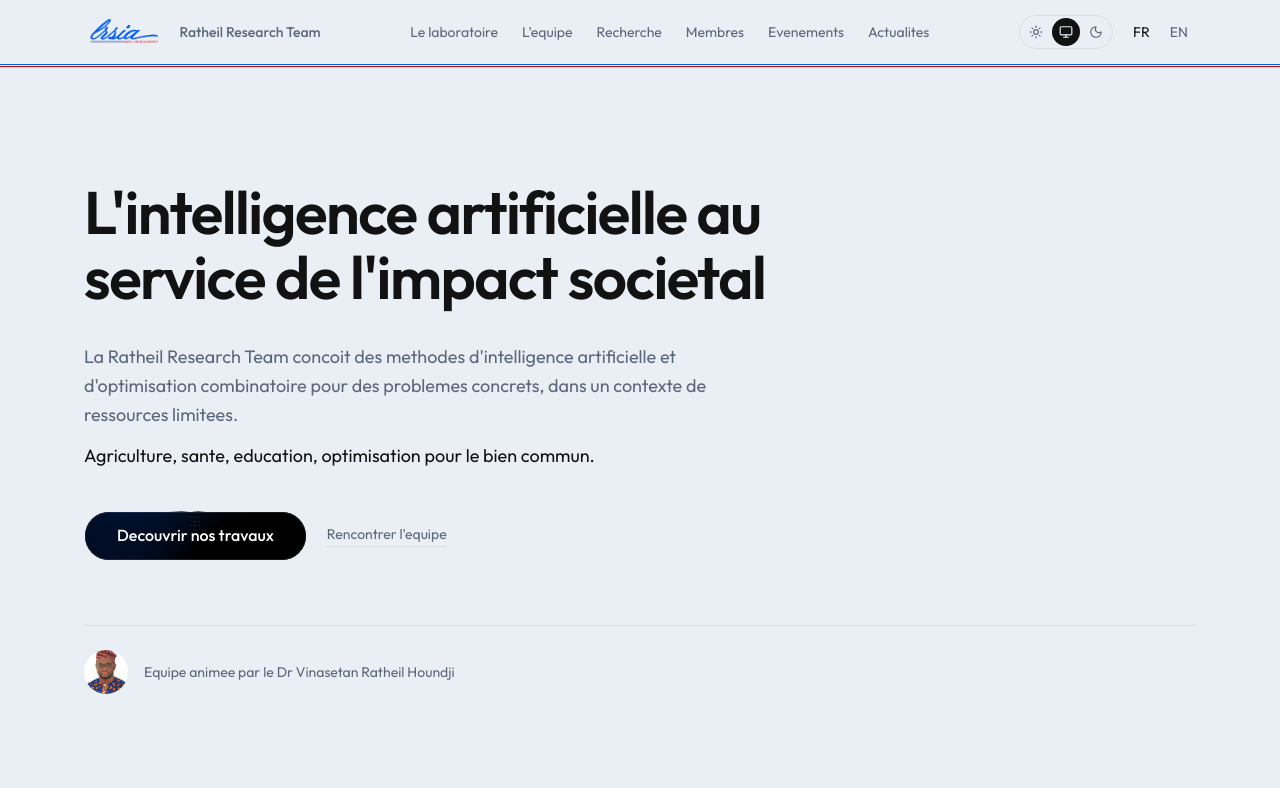
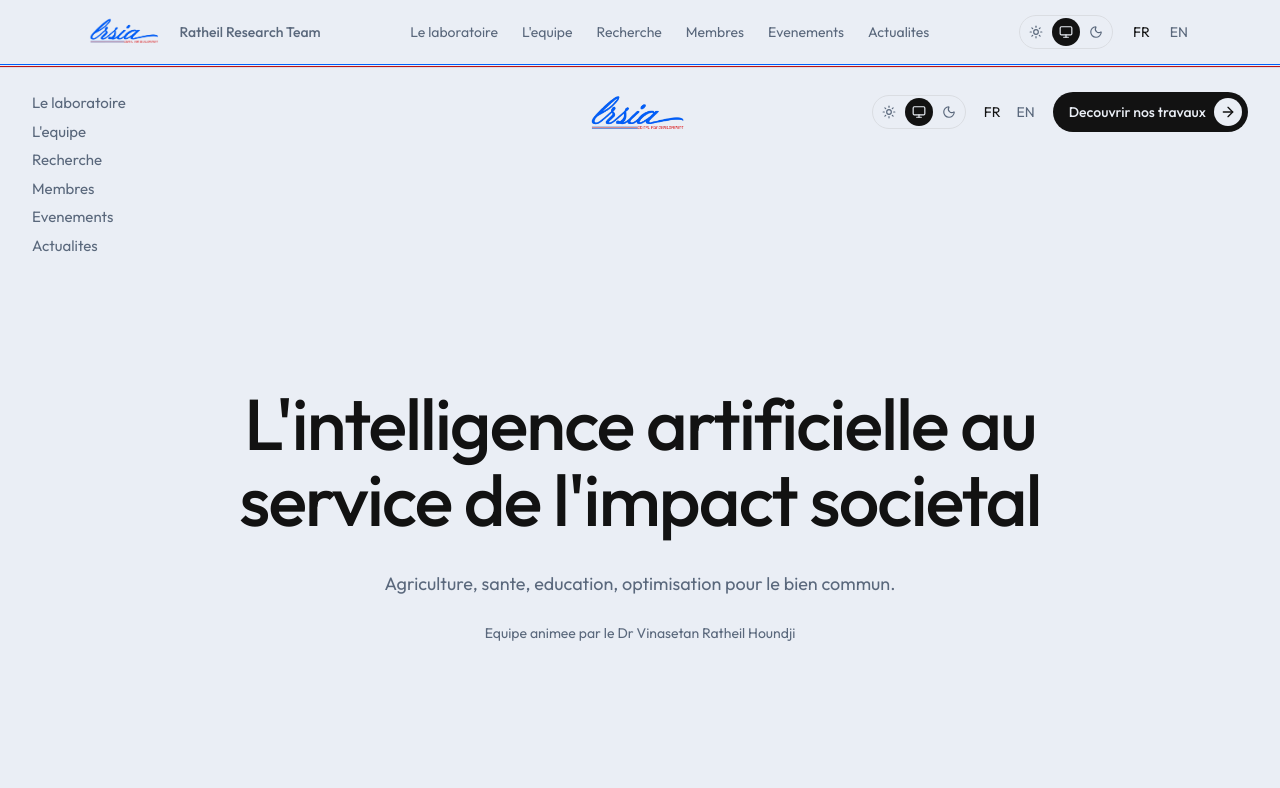
Before and after one commit to uac-rrteam/uac-rrteam.github.io, a React (Vite) app: page /1 in a window 1280 px wide. Shown: the top 788 px of the page. Built offline with nearby package versions, Linux system fonts and the light colour scheme.

Commit message:
Refond le hero en pleine page facon micro1 (nav verticale a gauche, logo centre, CTA a droite) et arrondit le bouton retour en haut

```diff
--- a/src/App.tsx
+++ b/src/App.tsx
@@ -1,4 +1,4 @@
-import { Navigate, Outlet, Route, Routes } from "react-router-dom";
+import { Navigate, Outlet, Route, Routes, useLocation } from "react-router-dom";
 import { LangProvider } from "@/i18n/lang";
 import { SmoothScroll } from "@/providers/SmoothScroll";
 import { SiteHeader } from "@/components/layout/SiteHeader";
@@ -16,11 +16,16 @@ import { BlogPost } from "@/pages/BlogPost";
 
 /** Coquille commune a toutes les pages : la langue vient du prefixe d'URL. */
 function LangLayout() {
+  const { pathname } = useLocation();
+  // L'accueil porte sa propre nav plein ecran (disposition micro1). Les pages
+  // internes utilisent la barre standard.
+  const isHome = /^\/(fr|en)\/?$/.test(pathname);
+
   return (
     <LangProvider>
       <SmoothScroll>
         <ScrollToTop />
-        <SiteHeader />
+        {!isHome && <SiteHeader />}
         <main>
           <Outlet />
         </main>
--- a/src/components/layout/SiteFooter.tsx
+++ b/src/components/layout/SiteFooter.tsx
@@ -131,7 +131,7 @@ function BackToTop({ label }: { label: string }) {
       type="button"
       onClick={() => window.scrollTo({ top: 0, behavior: "smooth" })}
       aria-label={label}
-      className="!px-4 !py-3.5"
+      className="!rounded-full !px-4 !py-3.5"
     >
       <ArrowUp className="h-5 w-5" strokeWidth={2.2} />
     </LiquidGlassButton>
--- a/src/sections/Hero.tsx
+++ b/src/sections/Hero.tsx
@@ -1,70 +1,122 @@
 import { useLayoutEffect, useRef } from "react";
-import { Link } from "react-router-dom";
+import { Link, NavLink, useLocation } from "react-router-dom";
+import { ArrowRight } from "lucide-react";
 import gsap from "gsap";
-import { ShinyButton } from "@/components/ui/shiny-button";
 import { useLang } from "@/i18n/lang";
+import { LANGS } from "@/i18n/dictionary";
+import { ThemeToggle } from "@/components/ui/theme-toggle";
+import { cn } from "@/lib/utils";
+
+const NAV = [
+  { to: "/about/lrsia", key: "nav.lab" },
+  { to: "/about/team", key: "nav.team" },
+  { to: "/research", key: "nav.research" },
+  { to: "/people", key: "nav.people" },
+  { to: "/events", key: "nav.events" },
+  { to: "/blog", key: "nav.blog" },
+] as const;
 
 /**
- * Section d'ouverture du site.
- * Parti pris : editorial et aligne a gauche, une seule action principale.
- * Aucun degrade, aucun effet decoratif : le titre et la phrase portent tout.
+ * Section d'ouverture plein ecran, disposition reprise de micro1.ai :
+ * nav verticale en haut a gauche, logo centre, action a droite, et titre
+ * centre au milieu de l'ecran. Sobre : fond sombre du site plus grain, pas
+ * d'image tape-a-l'oeil ni de degrade.
  */
 export function Hero() {
-  const { t, path } = useLang();
+  const { t, path, lang } = useLang();
+  const location = useLocation();
   const rootRef = useRef<HTMLElement>(null);
+  const pathWithoutLang = location.pathname.replace(/^\/(fr|en)/, "") || "";
 
   useLayoutEffect(() => {
-    // gsap.context isole l'animation dans ce sous-arbre et nettoie tout au demontage.
     const ctx = gsap.context(() => {
-      // On ne fait PAS bouger la page quand l'utilisateur a demande moins de mouvement.
       if (window.matchMedia("(prefers-reduced-motion: reduce)").matches) return;
-
-      gsap.from("[data-reveal]", {
-        y: 18,
-        opacity: 0,
-        duration: 0.6,
-        ease: "power2.out",
-        stagger: 0.08,
-      });
+      gsap.from("[data-reveal]", { y: 16, opacity: 0, duration: 0.7, ease: "power2.out", stagger: 0.06 });
     }, rootRef);
-
     return () => ctx.revert();
   }, []);
 
   return (
-    <section ref={rootRef} className="mx-auto max-w-6xl px-5 pb-24 pt-20 sm:pt-28">
-      <h1
-        data-reveal
-        className="max-w-4xl text-balance font-display text-4xl font-semibold leading-[1.08] tracking-tight sm:text-5xl lg:text-6xl"
-      >
-        {t("hero.title")}
-      </h1>
+    <section ref={rootRef} className="relative flex min-h-screen flex-col bg-background">
+      {/* -------- Nav en surimpression -------- */}
+      <header className="relative z-20 px-5 pt-6 sm:px-8">
+        <div className="grid grid-cols-2 items-start gap-4 lg:grid-cols-3">
+          {/* Gauche : liens empiles */}
+          <nav className="hidden flex-col gap-1.5 lg:flex" aria-label="Navigation principale">
+            {NAV.map((item) => (
+              <NavLink
+                key={item.to}
+                to={path(item.to)}
+                className={({ isActive }) =>
+                  cn(
+                    "w-fit text-[15px] text-muted-foreground transition-colors hover:text-foreground",
+                    isActive && "text-foreground",
+                  )
+                }
+              >
+                {t(item.key)}
+              </NavLink>
+            ))}
+          </nav>
 
-      <div data-reveal className="mt-8 max-w-2xl space-y-3 text-base leading-relaxed text-muted-foreground sm:text-lg">
-        <p>{t("hero.lead")}</p>
-        <p className="text-foreground">{t("hero.lead2")}</p>
-      </div>
+          {/* Centre : logo */}
+          <div className="flex justify-start lg:justify-center">
+            <Link to={path("/")} aria-label="Accueil, LRSIA Ratheil Research Team">
+              <img
+                src="/imgs/logos/lrsia-sans-fond.png"
+                alt="Logo du LRSIA"
+                width={150}
+                height={55}
+                className="h-11 w-auto dark:brightness-110"
+              />
+            </Link>
+          </div>
 
-      <div data-reveal className="mt-10 flex flex-wrap items-center gap-5">
-        <ShinyButton>{t("hero.cta")}</ShinyButton>
-        <Link
-          to={path("/people")}
-          className="border-b border-border pb-0.5 text-sm text-muted-foreground transition-colors hover:border-primary hover:text-foreground"
+          {/* Droite : theme, langue, action */}
+          <div className="flex items-center justify-end gap-3">
+            <ThemeToggle className="hidden sm:inline-flex" />
+            <div className="hidden items-center gap-1 text-sm sm:flex">
+              {LANGS.map((code) => (
+                <Link
+                  key={code}
+                  to={`/${code}${pathWithoutLang}`}
+                  className={cn(
+                    "rounded-sm px-1.5 py-1 uppercase transition-colors",
+                    code === lang ? "text-foreground" : "text-muted-foreground hover:text-foreground",
+                  )}
+                  aria-current={code === lang ? "true" : undefined}
+                >
+                  {code}
+                </Link>
+              ))}
+            </div>
+            <Link
+              to={path("/people")}
+              className="group inline-flex items-center gap-2 rounded-full bg-foreground py-1.5 pl-4 pr-1.5 text-sm font-medium text-background transition-colors"
+            >
+              {t("hero.cta")}
+              <span className="flex h-7 w-7 items-center justify-center rounded-full bg-background text-foreground transition-transform group-hover:translate-x-0.5">
+                <ArrowRight className="h-4 w-4" strokeWidth={2} />
+              </span>
+            </Link>
+          </div>
+        </div>
+      </header>
+
+      {/* -------- Titre centre -------- */}
+      <div className="flex flex-1 flex-col items-center justify-center px-5 pb-24 text-center">
+        <h1
+          data-reveal
+          className="max-w-5xl text-balance font-display text-4xl font-medium leading-[1.05] tracking-tight text-foreground sm:text-5xl lg:text-6xl xl:text-7xl"
         >
-          {t("hero.ctaSecondary")}
-        </Link>
-      </div>
-
-      <div data-reveal className="mt-16 flex items-center gap-4 border-t border-border pt-6">
-        <img
-          src="/imgs/people/vinasetan-ratheil.png"
-          alt="Portrait du Dr Vinasetan Ratheil Houndji"
-          width={44}
-          height={44}
-          loading="lazy"
-          className="h-11 w-11 rounded-full object-cover"
-        />
-        <p className="text-sm text-muted-foreground">{t("hero.ledBy")}</p>
+          {t("hero.title")}
+        </h1>
+        <p data-reveal className="mt-8 max-w-2xl text-base leading-relaxed text-muted-foreground sm:text-lg">
+          {t("hero.lead2")}
+        </p>
+        <p data-reveal className="mt-6 text-sm text-muted-foreground">
+          {t("hero.ledBy")}
+        </p>
       </div>
     </section>
   );
```
